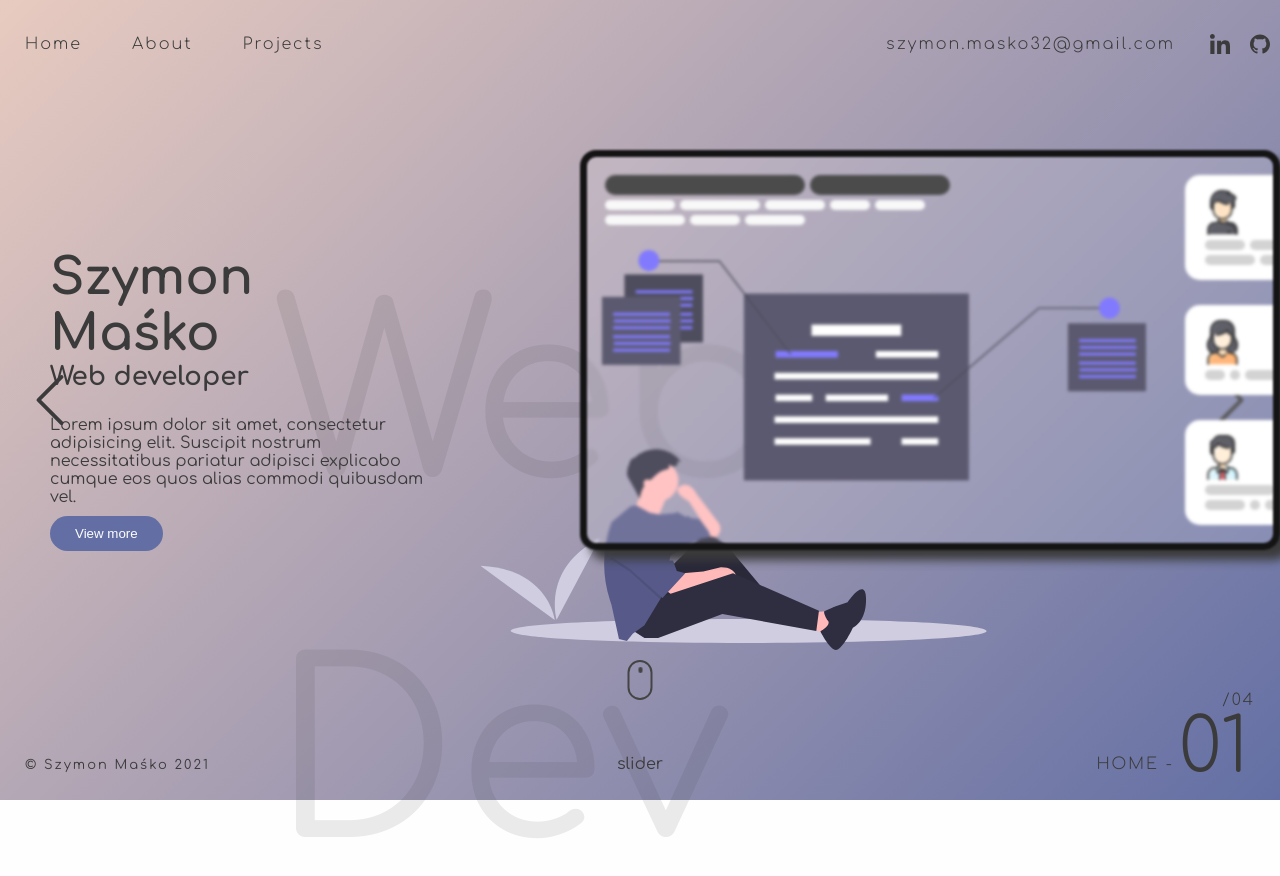
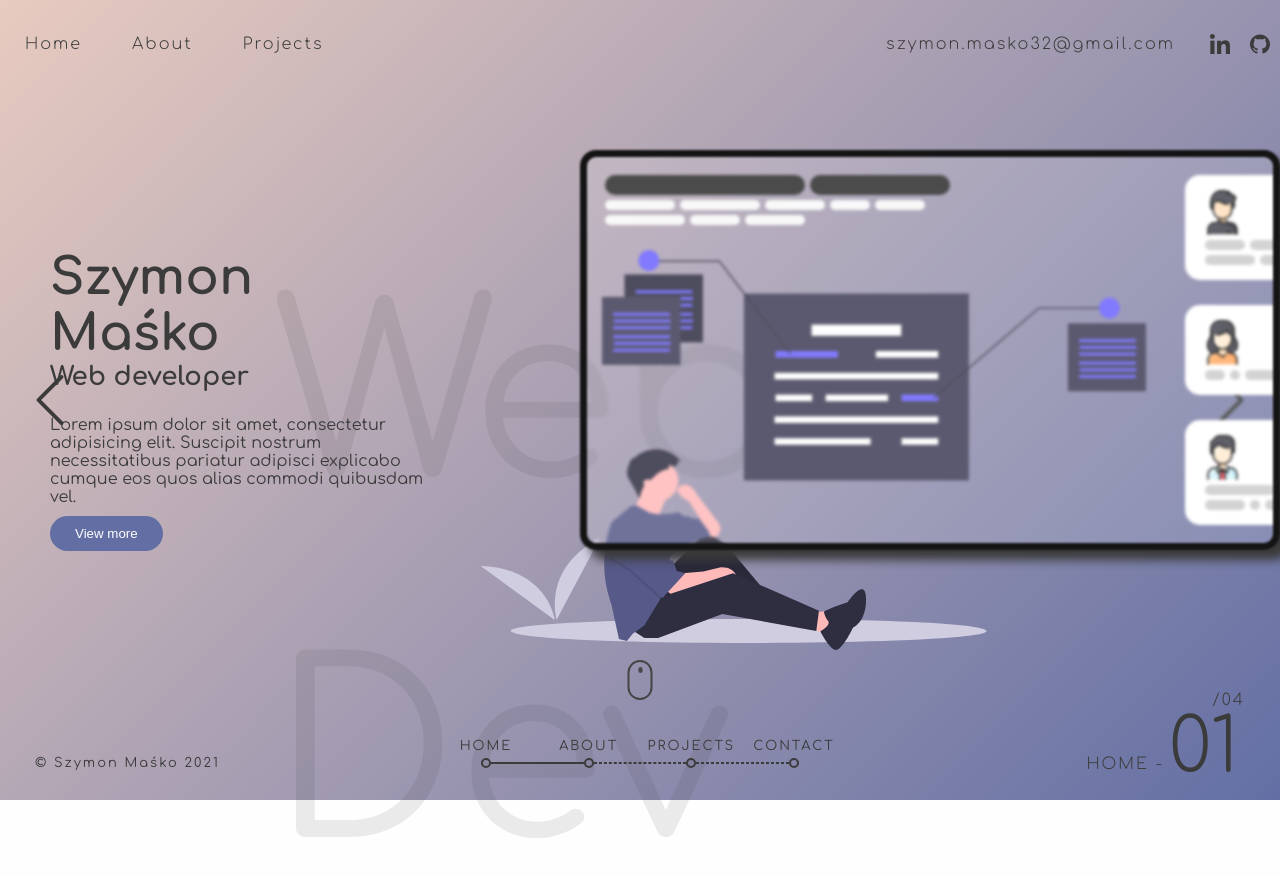
Before and after one commit to SMasiu/portfolio, a Gatsby site: page / in a window 1280 px wide. Shown: the top 876 px of the page. Built offline with nearby package versions, Linux system fonts and the light colour scheme; Gatsby itself is replaced by a stand-in of ours.

Commit message:
slider legend

```diff
--- a/src/components/page-overlay/page-overlay.style.ts
+++ b/src/components/page-overlay/page-overlay.style.ts
@@ -51,14 +51,16 @@
 export const OverlayFooter = styled.footer`
   display: grid;
   grid-template-columns: repeat(3, 1fr);
-  align-items: baseline;
+  align-items: flex-end;
   position: absolute;
   bottom: 0;
   width: 100%;
-  padding: 0 25px 10px;
+  padding: 0 35px 10px;
 `
 
-export const CopyRight = styled.section``
+export const CopyRight = styled.section`
+  margin-bottom: 20px;
+`
 
 export const CopyRightText = styled.p`
   font-size: 13px;
@@ -67,6 +69,7 @@
 
 export const SliderLegendWrapper = styled.section`
   justify-self: center;
+  margin-bottom: 22px;
 `
 
 export const PageCounterWrapper = styled.section`
--- a/src/components/slider-legend/slider-legend.style.ts
+++ b/src/components/slider-legend/slider-legend.style.ts
@@ -1,3 +1,52 @@
-import styled from 'styled-components'
+import { colorTheme } from '@styles/theme'
+import styled, { css } from 'styled-components'
 
-export const SliderLegendWrapper = styled.section``
+export const SliderLegendWrapper = styled.section`
+  display: grid;
+  grid-template-columns: repeat(4, 1fr);
+  gap: 15px;
+`
+
+export const LegendItem = styled.section`
+  display: flex;
+  flex-direction: column;
+  align-items: center;
+  position: relative;
+
+  ${() => css`
+    &:last-child ${Connector} {
+      display: none;
+    }
+  `}
+`
+
+export const LegendItemText = styled.p`
+  text-transform: uppercase;
+  font-size: 13px;
+  letter-spacing: 2px;
+`
+
+export const LegendBreakPoint = styled.span`
+  display: block;
+  margin-top: 5px;
+  width: 10px;
+  height: 10px;
+  border-radius: 50%;
+  border: 2px solid ${colorTheme.secondary200};
+`
+
+export interface ConnectorProps {
+  visited: boolean
+}
+
+export const Connector = styled.span<ConnectorProps>`
+  position: absolute;
+  left: calc(50% + 5px);
+  bottom: 4px;
+  display: block;
+  width: calc(100% + 5px);
+  height: 0;
+  ${({ visited }) => css`
+    border: 1px ${visited ? 'solid' : 'dashed'} ${colorTheme.secondary200};
+  `}
+`
--- a/src/components/slider-legend/slider-legend.tsx
+++ b/src/components/slider-legend/slider-legend.tsx
@@ -1,4 +1,22 @@
 import * as React from 'react'
-import { SliderLegendWrapper } from './slider-legend.style'
+import {
+  Connector,
+  LegendBreakPoint,
+  LegendItem,
+  LegendItemText,
+  SliderLegendWrapper
+} from './slider-legend.style'
 
-export const SliderLegend = () => <SliderLegendWrapper>slider</SliderLegendWrapper>
+const legend = [{ name: 'Home' }, { name: 'About' }, { name: 'Projects' }, { name: 'Contact' }]
+
+export const SliderLegend = () => (
+  <SliderLegendWrapper>
+    {legend.map(({ name }, i) => (
+      <LegendItem key={i}>
+        <LegendItemText>{name}</LegendItemText>
+        <LegendBreakPoint />
+        <Connector visited={i === 0} />
+      </LegendItem>
+    ))}
+  </SliderLegendWrapper>
+)
```
